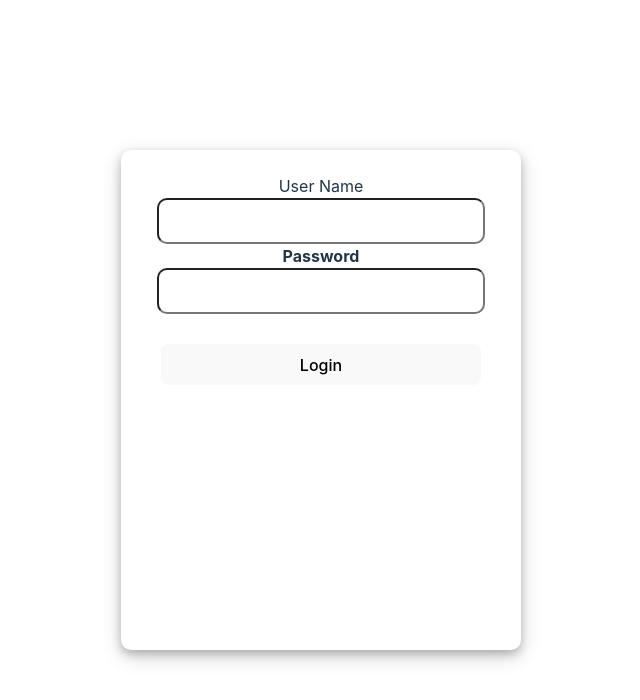
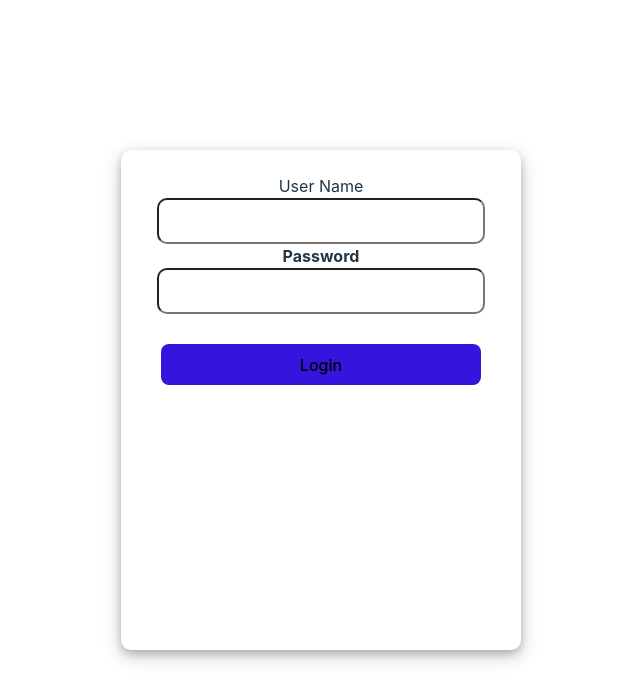
Before and after one commit to RahulAnandh/react_app, a React (Vite) app: page / in a window 1280 px wide. Shown: the top 700 px of the page, without its empty margins (319-959 px from the left). Built offline with nearby package versions, Linux system fonts and the light colour scheme.

Commit message:
Login page

```diff
--- a/src/components/login/index.css
+++ b/src/components/login/index.css
@@ -1,7 +1,3 @@
-button:hover {
-  opacity: 0.8;
-}
-
 .login_form_card {
   background-color: rgb(255, 255, 255);
   width: 400px;
@@ -21,7 +17,8 @@ input {
   border-radius: 10px;
   height: 40px;
 }
-button {
+.login_button {
   width: 80%;
   margin: 30px;
+  background-color: rgb(51, 21, 221);
 }
--- a/src/components/login/index.tsx
+++ b/src/components/login/index.tsx
@@ -36,6 +36,7 @@ const LoginIndex = () => {
         <div className="label_and_input">
           <label>
             <button
+              className="login_button"
               onClick={() => {
                 login();
               }}
```
